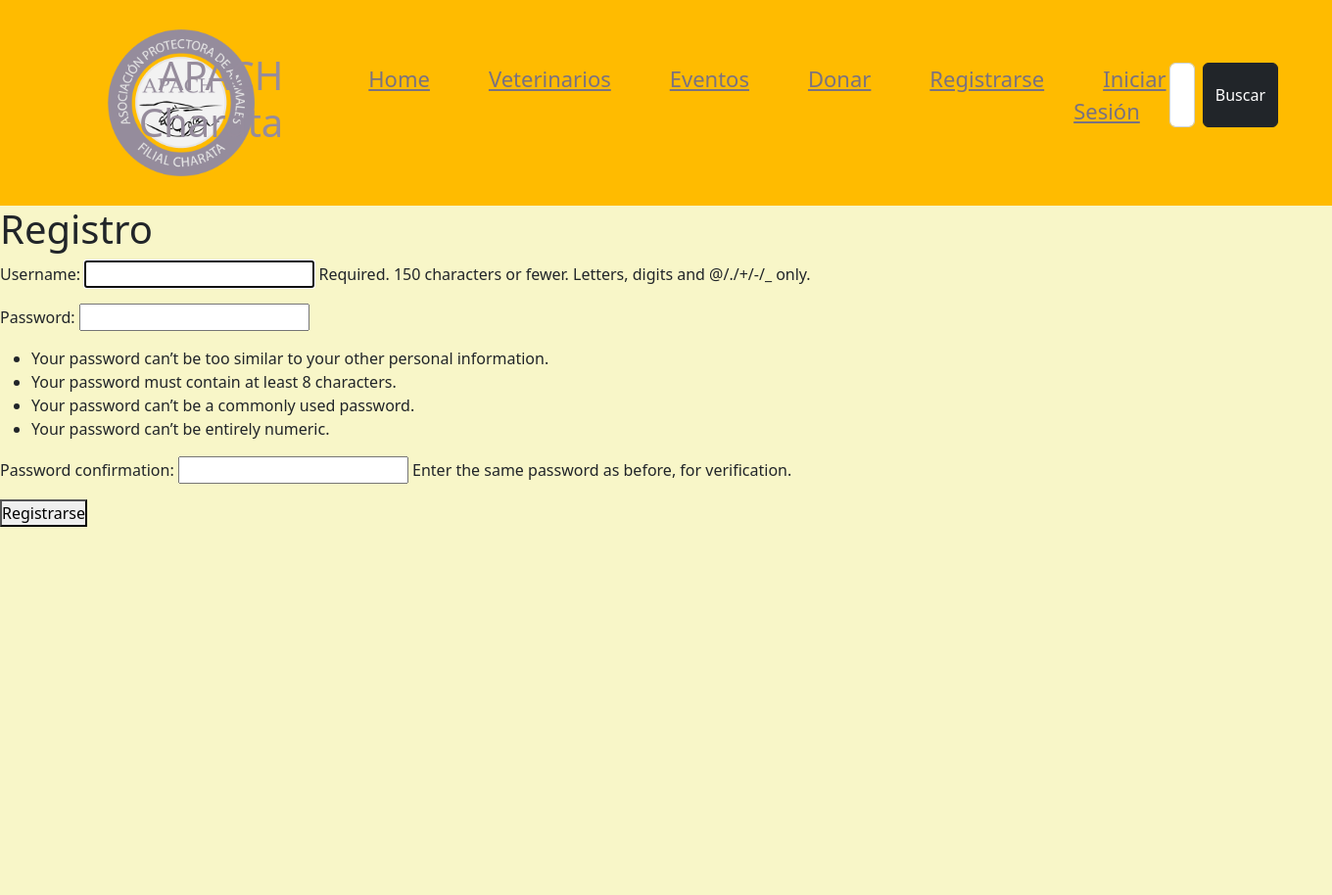
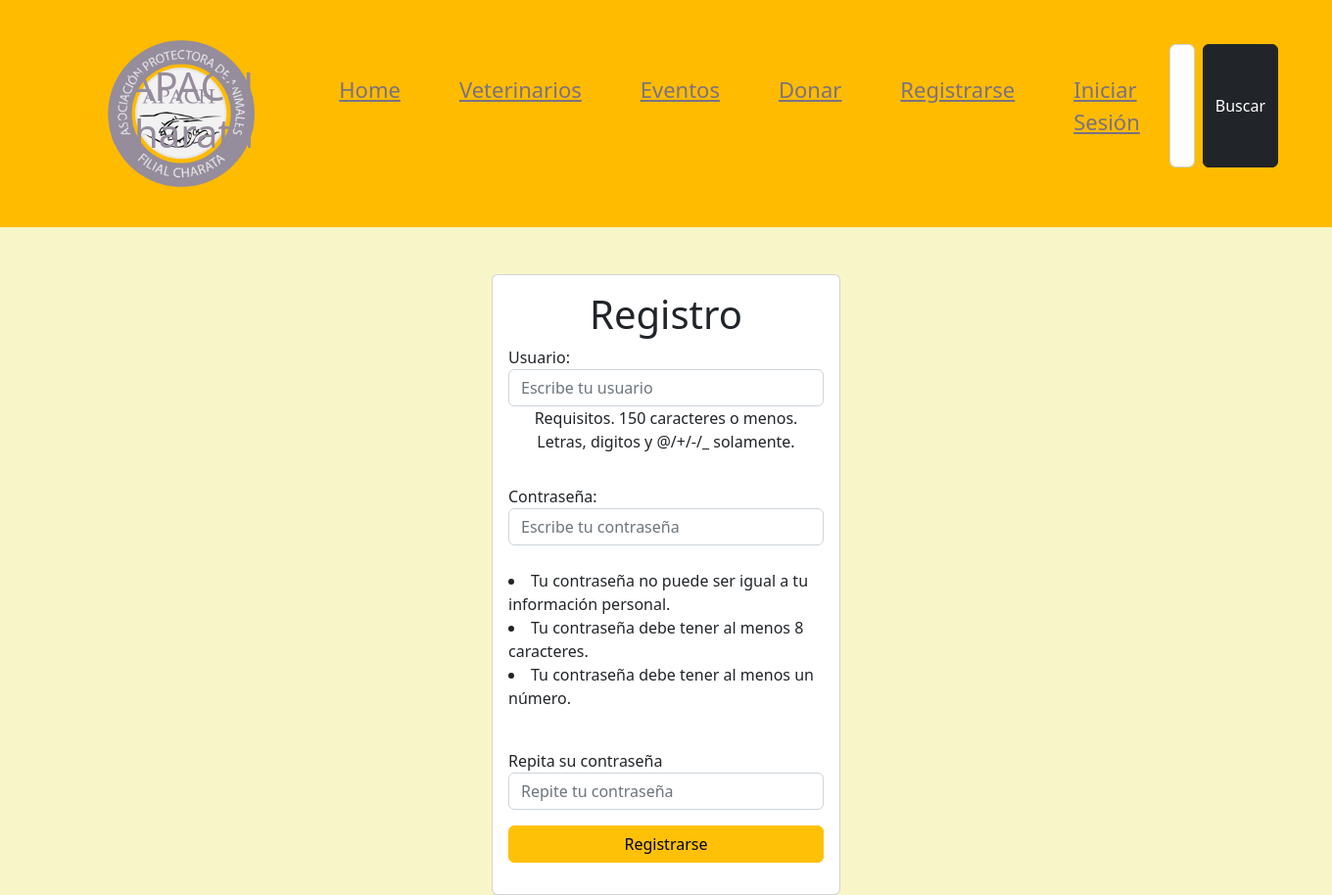
Before and after one commit to LadioLipreri/Nuevo-Apach, a Django app: page /signup/ in a window 1360 px wide. Shown: the whole page at 98% size. Before the commit the page ends 538 px from the top, so only its background shows below. Run offline with Django 4.2, Linux system fonts and the light colour scheme.

Commit message:
cambios esteticos signin-signup

```diff
--- a/apach/myapp/static/styles/main.css
+++ b/apach/myapp/static/styles/main.css
@@ -82,6 +82,8 @@ body{
 .textoHome{
     padding: 50px 860px 50px 100px;
     color: #746458;
+    text-justify: none;
+
 }
 
 .fondoDonar{
--- a/apach/myapp/templates/layouts/base.html
+++ b/apach/myapp/templates/layouts/base.html
@@ -22,28 +22,28 @@
 
         <nav class="navbar">
             <ul>
-                <li>
-                    <a href="/">Home</a>
+                <li class="nav-item">
+                    <a href="/" class="nav-link">Home</a>
                 </li>
-                <li>
-                    <a href="/Veterinarios">Veterinarios</a>
+                <li class="nav-item">
+                    <a href="/Veterinarios" class="nav-link">Veterinarios</a>
                 </li>
-                <li>
-                    <a href="/Tareas">Eventos</a>
+                <li class="nav-item">
+                    <a href="/Tareas" class="nav-link">Eventos</a>
                 </li>
-                <li>
-                    <a href="/Donar">Donar</a>
+                <li class="nav-item">
+                    <a href="/Donar" class="nav-link">Donar</a>
                 </li>
                 {% if user.is_authenticated %}
-                <li>
-                    <a href="/logout">Cerrar sesión</a>
+                <li class="nav-item">
+                    <a href="/logout" class="nav-link">Cerrar sesión</a>
                 </li>
                 {% else %}
-                <li>
-                    <a href="/signup">Registrarse</a>
+                <li class="nav-item">
+                    <a href="/signup" class="nav-link">Registrarse</a>
                 </li>
-                <li>
-                    <a href="/signin">Iniciar Sesión</a>
+                <li class="nav-item">
+                    <a href="/signin" class="nav-link">Iniciar Sesión</a>
                 </li>
                 {% endif %}
                 <form class="d-flex" role="search">
--- a/apach/myapp/templates/signup.html
+++ b/apach/myapp/templates/signup.html
@@ -5,17 +5,48 @@
 {% block content %}
 
 
+<main class="container">
+    <div class="row">
+        <div class="col-md-4 offset-md-4 mt-5">
+            <form action="/signup/" method="POST" class="card card-body">
+                <h1 class="text-center">Registro</h1>
+                {% csrf_token %}
 
-<h1>Registro</h1>
+                <div class="mb-3">
+                    <label for="username">Usuario:</label>
+                    <input type="text" name="username" id="username" class="form-control"
+                    placeholder="Escribe tu usuario">
+                    <p class="text-center">Requisitos. 150 caracteres o menos. Letras, digitos y @/+/-/_ solamente.</p>
+                </div>
+                <div class="mb-3">
+                    <label for="password1">Contraseña:</label>
+                    <input type="password" name="password1" id="password1" class="form-control"
+                    placeholder="Escribe tu contraseña">
+                    <br>
+                    <li>
+                        Tu contraseña no puede ser igual a tu información personal.
+                    </li>
+                    <li>
+                        Tu contraseña debe tener al menos 8 caracteres.
+                    </li>
+                    <li>
+                        Tu contraseña debe tener al menos un número.
+                    </li>
+                </div>
+                <br>
+                <div class="mb-3">
+                    <label for="password2">Repita su contraseña</label>
+                    <input type="password" name="password2" id="password2" class="form-control"
+                    placeholder="Repite tu contraseña">
+                </div>
 
-<form action="/signup/" method="post">
-    {% csrf_token %}
-    {{form.as_p}}
-
-    <button>
-        Registrarse
-    </button>
-    <p>{{error}}</p>
-</form>
+                <button class="btn btn-warning">
+                    Registrarse
+                </button>
+                <p>{{error}}</p>
+            </form>
+        </div>
+    </div>
+</main>
 
 {% endblock %}
--- a/apach/myapp/views.py
+++ b/apach/myapp/views.py
@@ -72,7 +72,7 @@ def signin(request):
         })
     else:
         user = authenticate(
-            request, username=request.POST['username'], password=request.POST['password'])
+            request, username=request.POST['username'], password=request.POST['password1'])
         if user is None:
             return render(request, 'signin.html', {
                 'form': AuthenticationForm,
```
Also changed, not shown: apach/myapp/templates/index.html (+7 -3 lines), apach/myapp/templates/signin.html (+22 -11 lines), apach/db.sqlite3.
